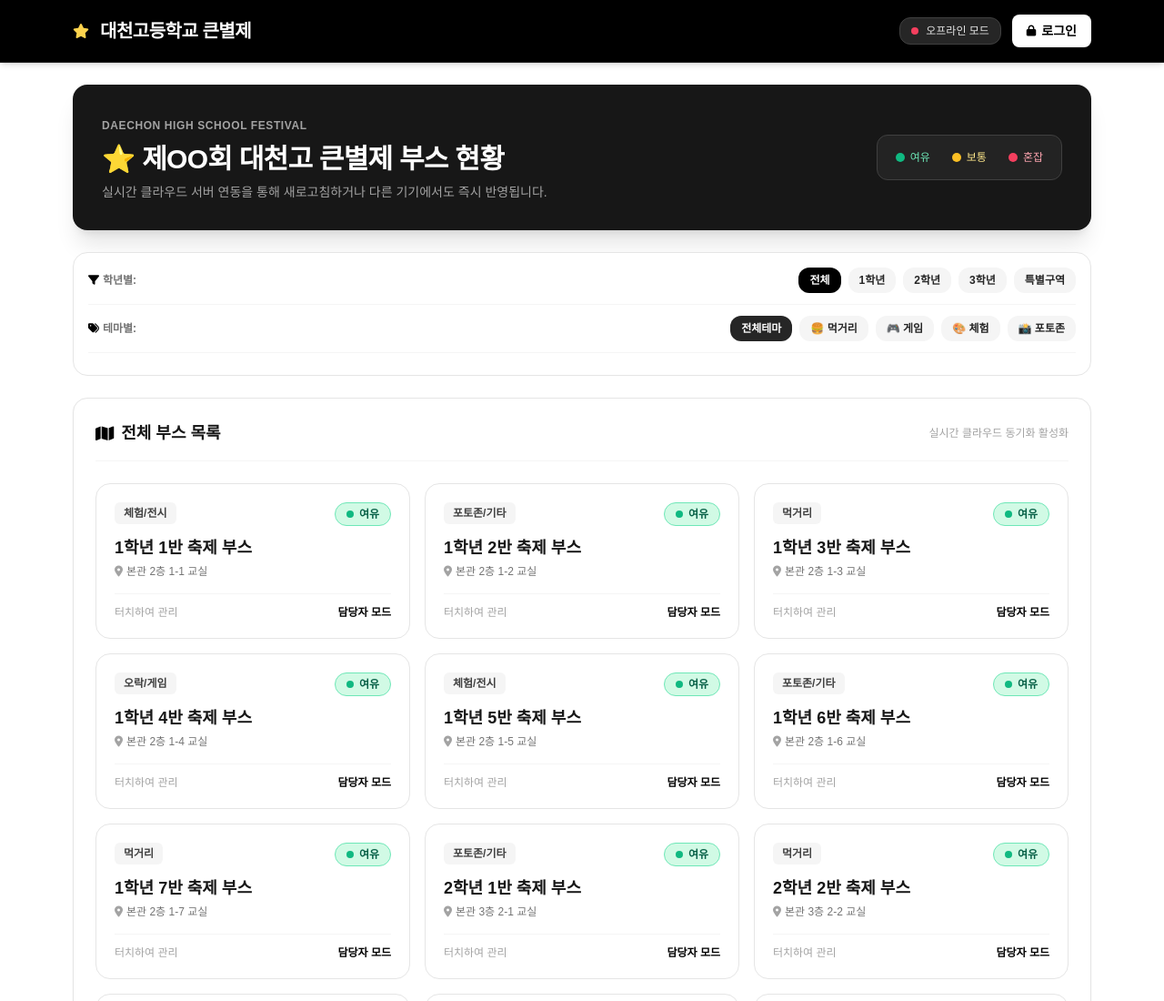
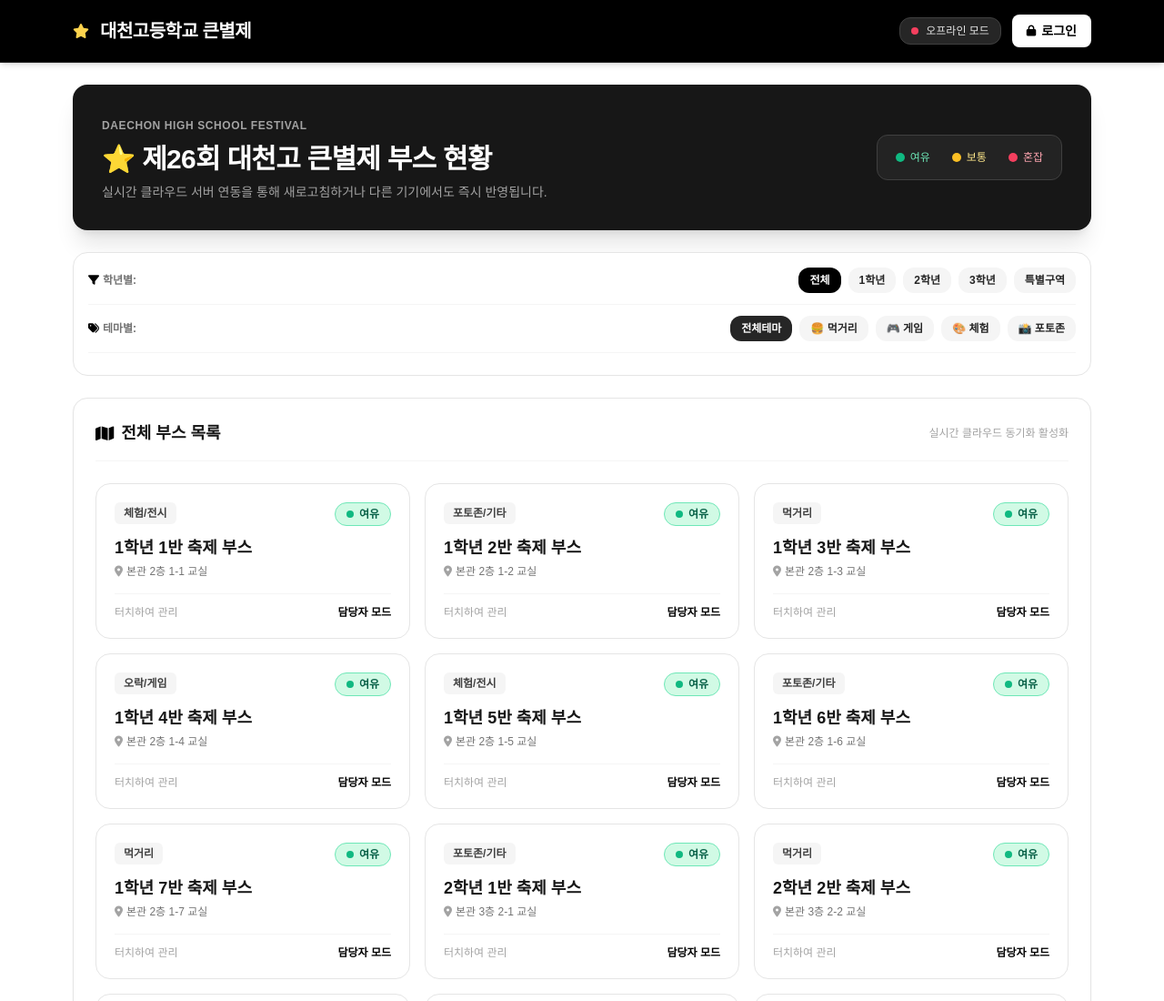
Before and after one commit to kimbeomsu0121/daecheon_highschool, a plain HTML site: page index.html in a window 1280 px wide. Shown: the top 1100 px of the page at 91% size. Drawn offline with nearby package versions, Linux system fonts and the light colour scheme; a web font is replaced by a local one.

Commit message:
index.html 26

```diff
--- a/index.html
+++ b/index.html
@@ -47,7 +47,7 @@
             <div class="bg-neutral-900 rounded-2xl p-6 md:p-8 text-white shadow-xl flex flex-col md:flex-row justify-between items-start md:items-center">
                 <div class="space-y-2 mb-4 md:mb-0">
                     <span class="text-xs font-semibold tracking-wider text-neutral-400 uppercase">Daechon High School Festival</span>
-                    <h2 class="text-2xl md:text-3xl font-bold tracking-tight">⭐ 제OO회 대천고 큰별제 부스 현황</h2>
+                    <h2 class="text-2xl md:text-3xl font-bold tracking-tight">⭐ 제26회 대천고 큰별제 부스 현황</h2>
                     <p class="text-neutral-400 text-sm">실시간 클라우드 서버 연동을 통해 새로고침하거나 다른 기기에서도 즉시 반영됩니다.</p>
                 </div>
                 <!-- 범례 -->
```
